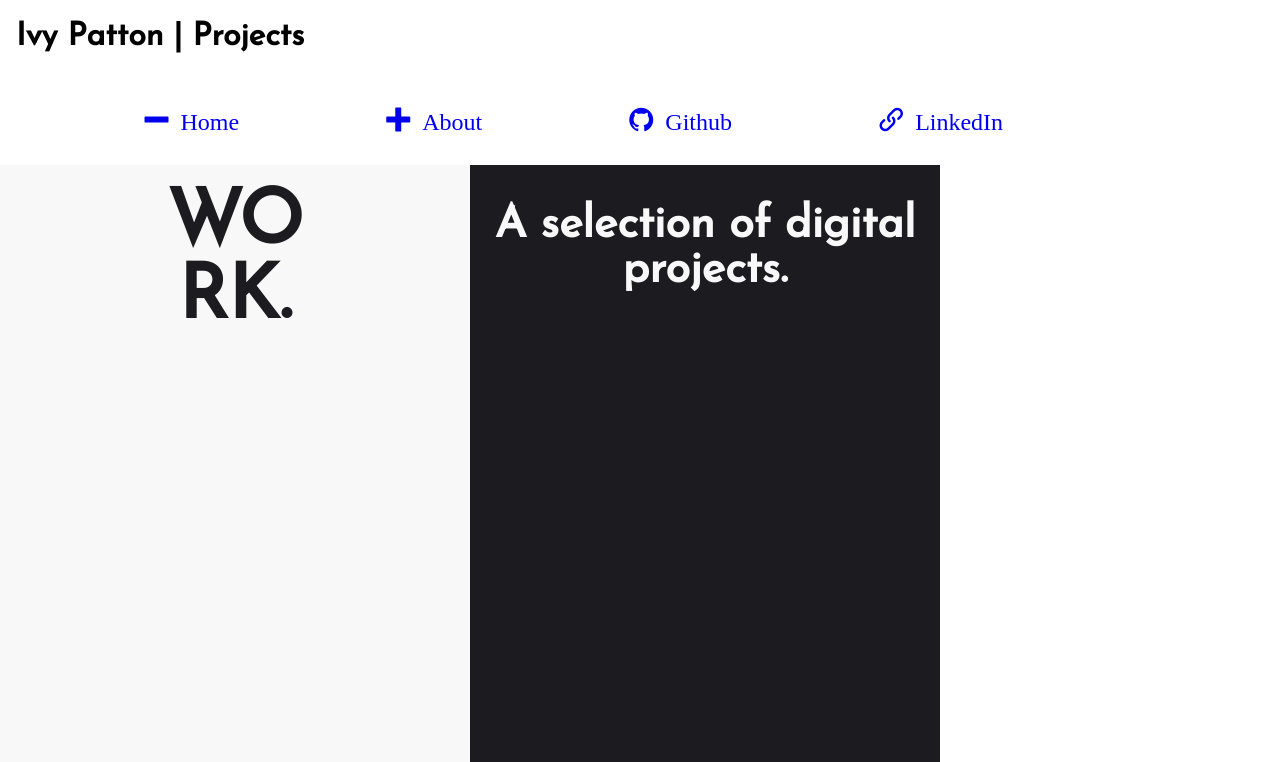
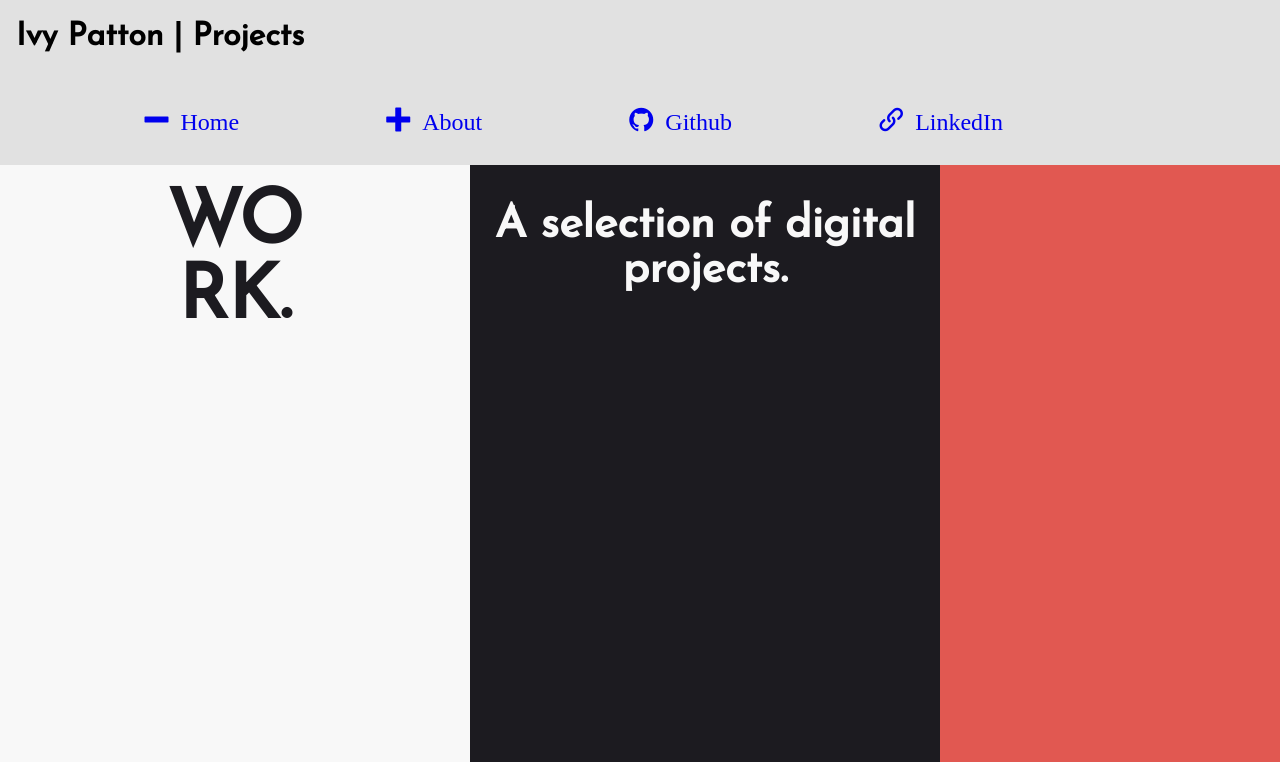
Before and after one commit to lilaivy/portfolio, a plain HTML site: page index.html in a window 1280 px wide. Shown: the top 762 px of the page. Drawn offline with nearby package versions, Linux system fonts and the light colour scheme; files whose address does not match are found by name.

Commit message:
fixed the container collapse...added clearfix to clear the float

```diff
--- a/index.html
+++ b/index.html
@@ -34,7 +34,7 @@
     </script>
 </head>
  <body>
-    <header class="site-header clearfix">
+    <header class="site-header">
       <section class="heading-group-h1">
         <h1>Ivy Patton | Projects</h1>
       </section>
@@ -48,7 +48,7 @@
         </ul>
       </nav>
     </header>
-    <div id = 'landing_container'>
+    <div id="landing_container" class="clearfix">
       <div id="work_intro">
         <h1 id="work_title">
         <span class="work_title">WO</span><br>
--- a/styles/layout.css
+++ b/styles/layout.css
@@ -1,6 +1,8 @@
 #landing_container{
     background-color:rgb(225, 88, 81);
+
 }
+
 #work_intro{
     float:left;
 }
@@ -21,8 +23,8 @@
 }
 
 
-/*.clearfix::after {
+.clearfix::after {
   content: "";
   display: table;
   clear: both;
-}*/
+}
--- a/styles/module.css
+++ b/styles/module.css
@@ -1,5 +1,5 @@
 .site-header {
-  background: 225,225,225;
+  background:rgb(225, 225, 225);
 }
 
 .heading-group-h1 {
@@ -37,6 +37,7 @@
 }
 
 /*WORK & PROJECTS INTRO STYLE*/
+
 #work_intro, .total_presentation{
   background-color: rgb(248, 248, 248);
   height: 600px;
```
